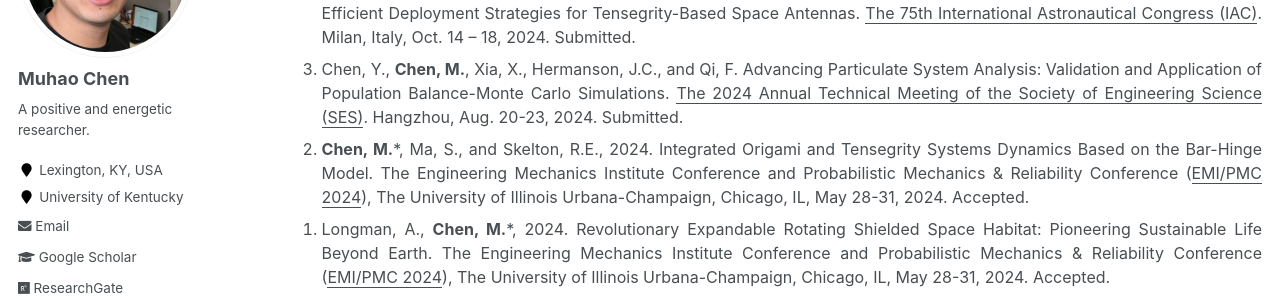
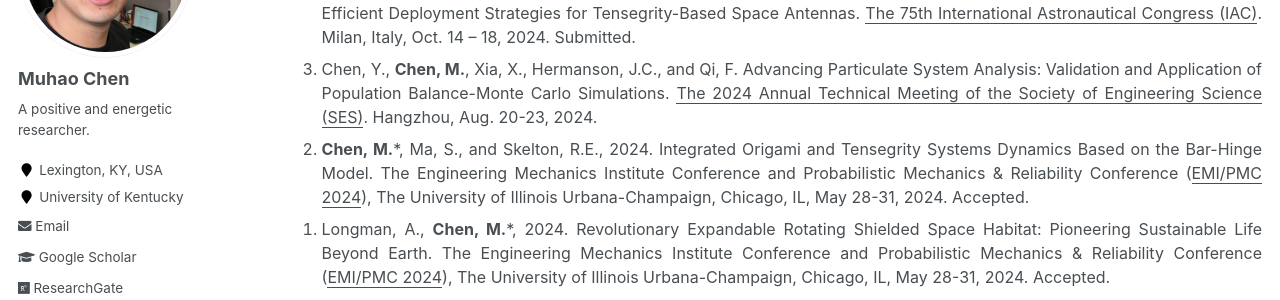
Before and after one commit to Muhao-Chen/muhao-chen.github.io, a Jekyll site: the page built from _pages/publication.md, in a window 1280 px wide and 900 px high, scrolled down 4148 px. Shown: the part 153-453 px from the top of the window. Built offline with Jekyll 4.4.1, drawn with Linux system fonts in a browser that asks for light colours.

Commit message:
Update publication.md

```diff
--- a/_pages/publication.md
+++ b/_pages/publication.md
@@ -108,7 +108,7 @@ Portland, OR, Nov. 17 – 21, 2024. Submitted. </li>
 Conference with Abstracts:
 <ol reversed>
 <li><strong>Chen, M.</strong>*, Fraddosio, A., Micheletti, A., Pavone, G., and Piccioni, M., 2024. Integrating Structural Design and Control: Efficient Deployment Strategies for Tensegrity-Based Space Antennas. <u>The 75th International Astronautical Congress (IAC)</u>. Milan, Italy, Oct. 14 – 18, 2024. Submitted. </li>
-<li> Chen, Y., <strong>Chen, M.</strong>, Xia, X., Hermanson, J.C., and Qi, F. Advancing Particulate System Analysis: Validation and Application of Population Balance-Monte Carlo Simulations. <u>The 2024 Annual Technical Meeting of the Society of Engineering Science (SES)</u>. Hangzhou, Aug. 20-23, 2024. Submitted.</li>
+<li> Chen, Y., <strong>Chen, M.</strong>, Xia, X., Hermanson, J.C., and Qi, F. Advancing Particulate System Analysis: Validation and Application of Population Balance-Monte Carlo Simulations. <u>The 2024 Annual Technical Meeting of the Society of Engineering Science (SES)</u>. Hangzhou, Aug. 20-23, 2024.</li>
 <li><strong>Chen, M.</strong>*, Ma, S., and Skelton, R.E., 2024. Integrated Origami and Tensegrity Systems Dynamics Based on the Bar-Hinge Model. The Engineering Mechanics Institute Conference and Probabilistic Mechanics & Reliability Conference (<u>EMI/PMC 2024</u>), The University of Illinois Urbana-Champaign, Chicago, IL, May 28-31, 2024. Accepted.</li>
 <li>Longman, A., <strong>Chen, M.</strong>*, 2024. Revolutionary Expandable Rotating Shielded Space Habitat: Pioneering Sustainable Life Beyond Earth. The Engineering Mechanics Institute Conference and Probabilistic Mechanics & Reliability Conference (<u>EMI/PMC 2024</u>), The University of Illinois Urbana-Champaign, Chicago, IL, May 28-31, 2024. Accepted.</li>
 </ol>
```
